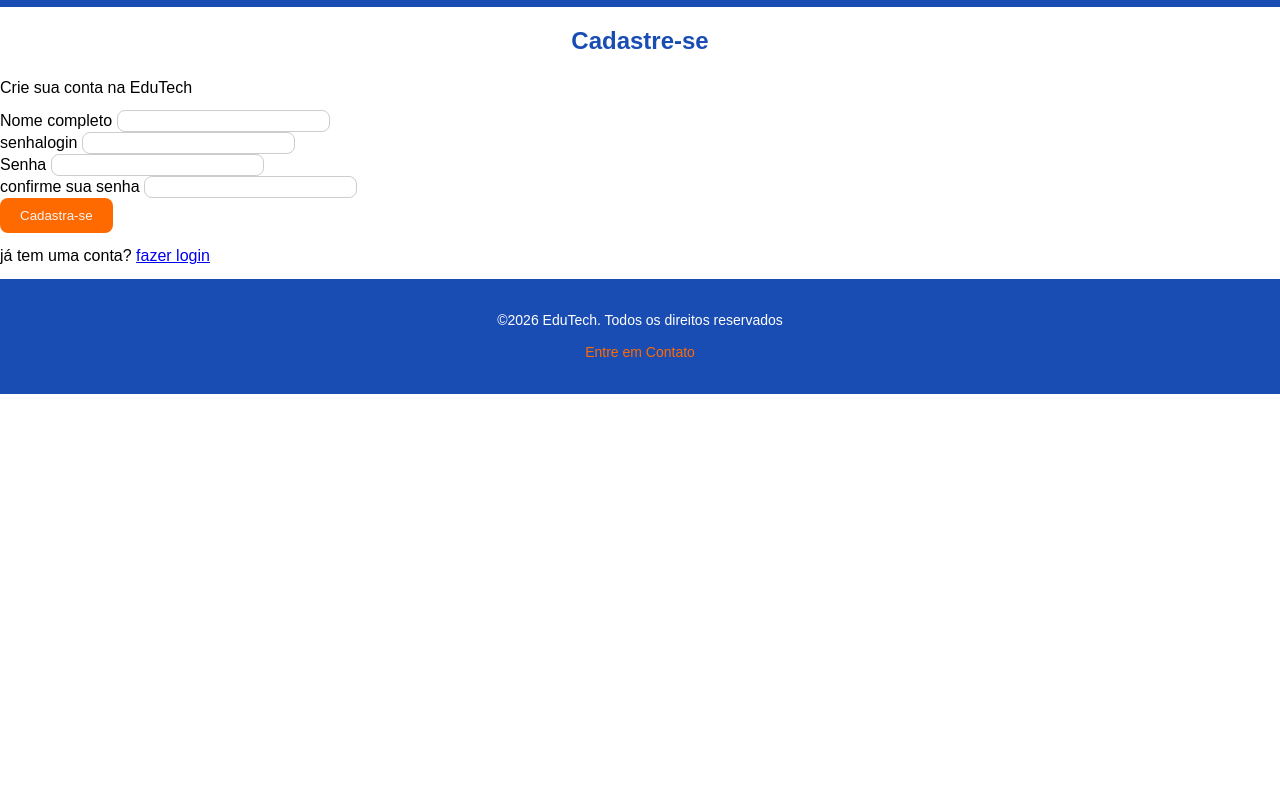
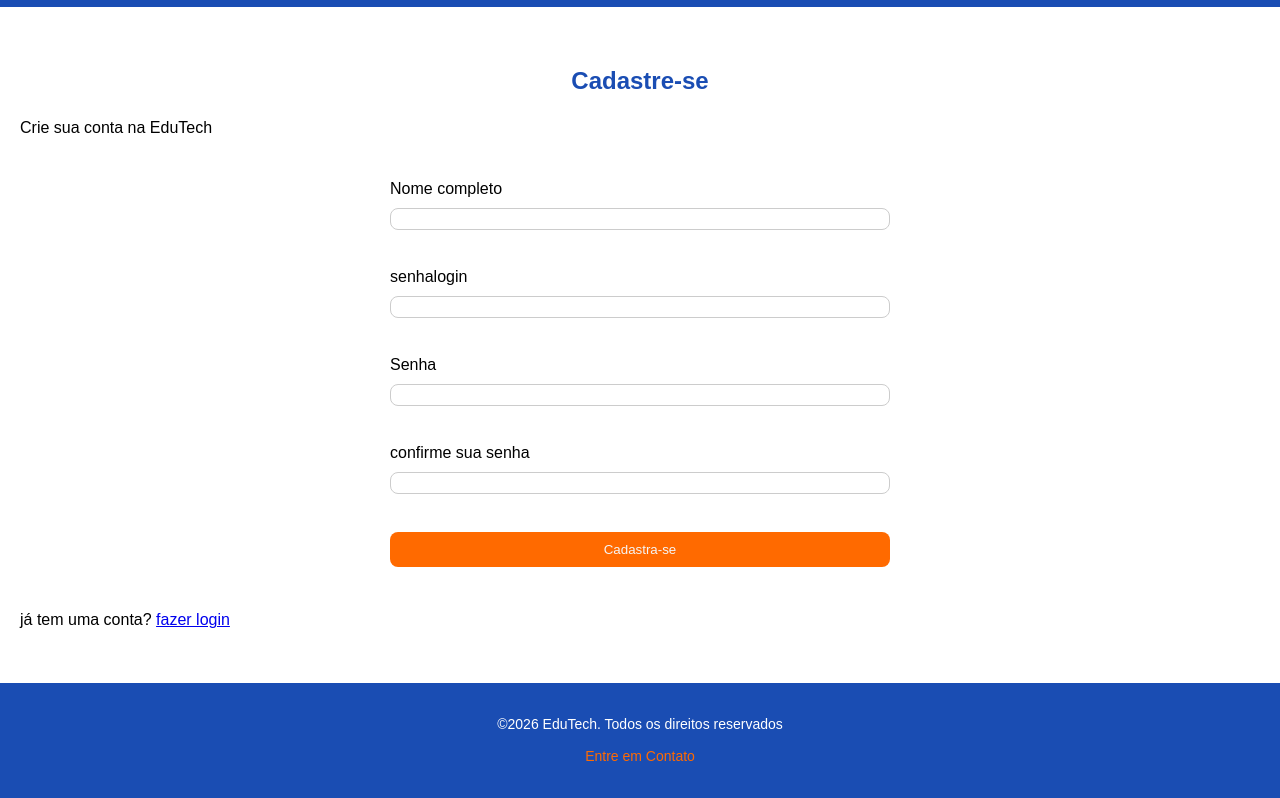
Before and after one commit to danielrodriguesdesouza/Projeto-EduTech, a plain HTML site: page PAGES/cadastro.html in a window 1280 px wide. Shown: the part 41-839 px from the top of the page. Before the commit the page ends 800 px from the top, so only its background shows below. Drawn offline with Linux system fonts and the light colour scheme.

Commit message:
novas atualizaçao do CSS

```diff
--- a/CSS/style.css
+++ b/CSS/style.css
@@ -177,6 +177,31 @@ button{
     cursor:pointer;
 }
 
-#containerFormContato{
+.contato {
     text-align: center;
 }
+
+.contatoForm {
+    max-width: 500px; /* Pode ocupar até 500px do container*/
+    margin:0 auto; /* Sem margin - auto ajustável*/
+    display: flex; /* Ativa o Flexbox no container do form*/
+    flex-direction: column; /* Alinha os elementos em coluna*/
+    gap: 10px; /* Espaço de 10px entre os elementos do form*/
+}
+
+/* Páginas de login e Cadastro*/
+.cadastro, .login{
+    padding: 40px 20px;
+}
+
+.cadastroForm, .loginForm{
+    max-width: 500px;
+    margin:0 auto;
+    background-color: #ffffff;
+    display: flex;
+    flex-direction: column;
+    padding: 30px;
+    border-radius: 8px;
+    box-shadow: 0 2px 8px rgba rgba(0, 0, 0, 0.178);
+    gap: 10px;
+}
--- a/PAGES/cadastro.html
+++ b/PAGES/cadastro.html
@@ -23,10 +23,10 @@
 
         <!-- CONTEÚDO DA PÁGINA DO SITE -->
         <main>
-            <section id="formCadastro">
+            <section id="formCadastro" class="cadastro">
                 <h1>Cadastre-se</h1>
                 <p>Crie sua conta na EduTech</p>
-                <form>
+                <form class="cadastroForm">
                     <label for="nomeCadastro">Nome completo</label>
                     <input id="nomeCadastro" type="text" required>
                     <br>
```
Also changed, not shown: PAGES/login.html (+2 -2 lines).
